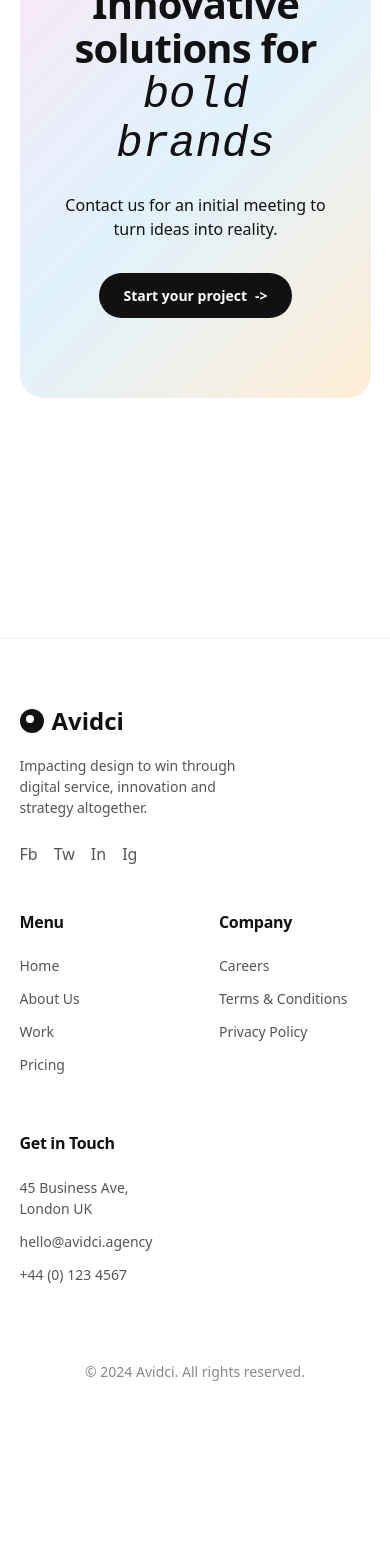
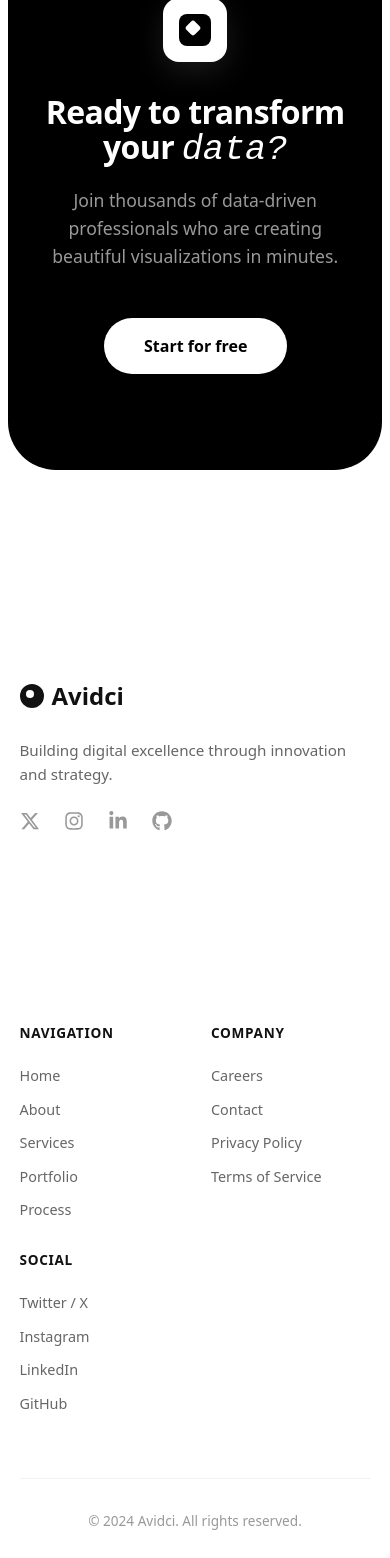
Before and after one commit to sanjaii1/arcadium, a Next.js app: page / in a window 390 px wide. Shown: the part 9220-10778 px from the top of the page. Before the commit the page ends 10634 px from the top, so only its background shows below. Built offline with nearby package versions, Linux system fonts and the light colour scheme.

Commit message:
feat: implement CTA banner, contact modal, and footer components with associated styling

```diff
--- a/package.json
+++ b/package.json
@@ -15,6 +15,7 @@
     "postcss": "^8.5.12",
     "react": "19.2.3",
     "react-dom": "19.2.3",
+    "react-icons": "^5.6.0",
     "tailwindcss": "^4.2.4"
   },
   "devDependencies": {
--- a/src/app/components/CTABanner.tsx
+++ b/src/app/components/CTABanner.tsx
@@ -2,20 +2,35 @@
 import styles from "../page.module.css";
 import ScrollReveal from "./ScrollReveal";
 
-export default function CTABanner() {
+interface CTABannerProps {
+  onStartClick?: () => void;
+}
+
+export default function CTABanner({ onStartClick }: CTABannerProps) {
   return (
-    <section className={styles.section}>
+    <section className={styles.sectionWide}>
       <ScrollReveal distance={50} duration={900}>
         <div className={styles.footerBanner}>
-          <ScrollReveal delay={0} distance={30} duration={800}>
-            <h2>Innovative solutions for <span className="serif-italic">bold brands</span></h2>
+          <ScrollReveal delay={100} distance={30} duration={800}>
+            <div className={styles.footerBannerIcon}>
+              <div className={styles.footerBannerIconInner}></div>
+            </div>
           </ScrollReveal>
-          <ScrollReveal delay={150} distance={25} duration={800}>
-            <p style={{ marginBottom: "2rem" }}>Contact us for an initial meeting to turn ideas into reality.</p>
+
+          <ScrollReveal delay={200} distance={30} duration={800}>
+            <h2>Ready to transform your <span className="serif-italic">data?</span></h2>
           </ScrollReveal>
-          <ScrollReveal delay={280} distance={20} duration={800}>
-            <button className={styles.headerBtn} style={{ margin: "0 auto" }}>
-              Start your project <span>-&gt;</span>
+
+          <ScrollReveal delay={300} distance={25} duration={800}>
+            <p>Join thousands of data-driven professionals who are creating beautiful visualizations in minutes.</p>
+          </ScrollReveal>
+
+          <ScrollReveal delay={450} distance={20} duration={800}>
+            <button
+              className={styles.footerBannerBtn}
+              onClick={onStartClick}
+            >
+              Start for free
             </button>
           </ScrollReveal>
         </div>
--- /dev/null
+++ b/src/app/components/ContactModal.tsx
@@ -0,0 +1,105 @@
+"use client";
+import styles from "../page.module.css";
+import { motion, AnimatePresence } from "framer-motion";
+import { FaTimes } from "react-icons/fa";
+import { useEffect } from "react";
+
+interface ContactModalProps {
+  isOpen: boolean;
+  onClose: () => void;
+}
+
+export default function ContactModal({ isOpen, onClose }: ContactModalProps) {
+  useEffect(() => {
+    if (isOpen) {
+      document.body.style.overflow = 'hidden';
+    } else {
+      document.body.style.overflow = 'unset';
+    }
+    return () => {
+      document.body.style.overflow = 'unset';
+    };
+  }, [isOpen]);
+
+  return (
+    <AnimatePresence>
+      {isOpen && (
+        <motion.div
+          className={styles.modalBackdrop}
+          initial={{ opacity: 0 }}
+          animate={{ opacity: 1 }}
+          exit={{ opacity: 0 }}
+          onClick={onClose}
+        >
+          <motion.div
+            className={styles.modalContent}
+            initial={{ scale: 0.9, opacity: 0, y: 20 }}
+            animate={{ scale: 1, opacity: 1, y: 0 }}
+            exit={{ scale: 0.9, opacity: 0, y: 20 }}
+            transition={{ type: "spring", damping: 25, stiffness: 300 }}
+            onClick={(e) => e.stopPropagation()}
+          >
+            <div className={styles.modalClose} onClick={onClose}>
+              <FaTimes />
+            </div>
+
+            <div className={styles.modalFormGrid}>
+              <div className={styles.contactInfoSide}>
+                <h2 style={{ fontSize: '3rem', fontWeight: 800, marginBottom: '2rem', lineHeight: 1 }}>Let's build something <span className="serif-italic">great.</span></h2>
+                <div className={styles.infoBlock}>
+                  <h5>Manhattan, New York</h5>
+                  <p>2024</p>
+                </div>
+                <div className={styles.infoBlock}>
+                  <h5>Email us</h5>
+                  <p>hello@avidci.agency</p>
+                </div>
+                <div className={styles.infoBlock}>
+                  <h5>Office hours</h5>
+                  <p>Mon - Fri: 11 AM - 2 PM</p>
+                </div>
+              </div>
+
+              <div className={styles.contactFormSide}>
+                <div className={styles.formField}>
+                  <label>Name (required)</label>
+                  <div className={styles.formRow}>
+                    <input type="text" placeholder="First Name" className={styles.formInput} />
+                    <input type="text" placeholder="Last Name" className={styles.formInput} />
+                  </div>
+                </div>
+
+                <div className={styles.formField}>
+                  <label>Service</label>
+                  <select className={styles.formSelect}>
+                    <option value="">Select a service</option>
+                    <option value="design">Design</option>
+                    <option value="development">Development</option>
+                    <option value="strategy">Strategy</option>
+                  </select>
+                </div>
+
+                <div className={styles.formField}>
+                  <label>Email (required)</label>
+                  <input type="email" placeholder="Your Email" className={styles.formInput} />
+                </div>
+
+                <div className={styles.formField}>
+                  <label>Project description</label>
+                  <textarea placeholder="Tell us about your project" className={styles.formInput} rows={3}></textarea>
+                </div>
+
+                <div className={styles.formCheckboxRow}>
+                  <input type="checkbox" id="modal-newsletter" />
+                  <label htmlFor="modal-newsletter">Sign up for news and updates</label>
+                </div>
+
+                <button className={styles.submitBtn}>Send Message</button>
+              </div>
+            </div>
+          </motion.div>
+        </motion.div>
+      )}
+    </AnimatePresence>
+  );
+}
--- a/src/app/components/Footer.tsx
+++ b/src/app/components/Footer.tsx
@@ -1,48 +1,95 @@
+"use client";
 import styles from "../page.module.css";
+import { FaInstagram, FaLinkedinIn, FaGithub } from "react-icons/fa";
+import { FaXTwitter } from "react-icons/fa6";
+import { motion } from "framer-motion";
 
 export default function Footer() {
+  const containerVariants = {
+    hidden: { opacity: 0, y: 20 },
+    visible: {
+      opacity: 1,
+      y: 0,
+      transition: {
+        duration: 0.6,
+        staggerChildren: 0.1
+      }
+    }
+  };
+
+  const itemVariants = {
+    hidden: { opacity: 0, y: 10 },
+    visible: { opacity: 1, y: 0 }
+  };
+
   return (
-    <>
-      <footer className={styles.footer}>
-        <div className={styles.footerCol}>
-          <div className={styles.logo} style={{ marginBottom: '1rem' }}>
+    <footer className={styles.compactFooter}>
+      <motion.div
+        className={styles.compactFooterContent}
+        initial="hidden"
+        whileInView="visible"
+        viewport={{ once: true, amount: 0.1 }}
+        variants={containerVariants}
+      >
+        <div className={styles.compactFooterTop}>
+          <div className={styles.compactFooterBrand}>
+            <div className={styles.logo}>
               <div className={styles.logoCircle}></div>
               Avidci
             </div>
-          <p className={styles.footerDesc}>Impacting design to win through digital service, innovation and strategy altogether.</p>
-          <div className={styles.footerSocials}>
-            <span>Fb</span> <span>Tw</span> <span>In</span> <span>Ig</span>
+            <p className={styles.compactFooterTagline}>Building digital excellence through innovation and strategy.</p>
+            <div className={styles.compactFooterSocials}>
+              <a href="#"><FaXTwitter /></a>
+              <a href="#"><FaInstagram /></a>
+              <a href="#"><FaLinkedinIn /></a>
+              <a href="#"><FaGithub /></a>
             </div>
           </div>
-        <div className={styles.footerCol}>
-          <h4>Menu</h4>
+
+          <div className={styles.compactFooterLinksGrid}>
+            <div className={styles.compactFooterLinkCol}>
+              <h4>Navigation</h4>
               <ul>
                 <li>Home</li>
-            <li>About Us</li>
-            <li>Work</li>
-            <li>Pricing</li>
+                <li>About</li>
+                <li>Services</li>
+                <li>Portfolio</li>
+                <li>Process</li>
               </ul>
             </div>
-        <div className={styles.footerCol}>
+            <div className={styles.compactFooterLinkCol}>
               <h4>Company</h4>
               <ul>
                 <li>Careers</li>
-            <li>Terms &amp; Conditions</li>
+                <li>Contact</li>
                 <li>Privacy Policy</li>
+                <li>Terms of Service</li>
               </ul>
             </div>
-        <div className={styles.footerCol}>
-          <h4>Get in Touch</h4>
+            <div className={styles.compactFooterLinkCol}>
+              <h4>Social</h4>
               <ul>
-            <li>45 Business Ave, London UK</li>
-            <li>hello@avidci.agency</li>
-            <li>+44 (0) 123 4567</li>
+                <li>Twitter / X</li>
+                <li>Instagram</li>
+                <li>LinkedIn</li>
+                <li>GitHub</li>
               </ul>
             </div>
+          </div>
+        </div>
+
+        <div className={styles.compactFooterBottom}>
+          <div className={styles.compactFooterDivider}></div>
+          <div className={styles.compactFooterBottomFlex}>
+            <span>© 2024 Avidci. All rights reserved.</span>
+            <div className={styles.compactFooterLegal}>
+              <span>Terms</span>
+              <span>Privacy</span>
+              <span>Cookies</span>
+            </div>
+          </div>
+        </div>
+      </motion.div>
     </footer>
-      <div className={styles.footerBottom} style={{ textAlign: 'center', padding: '2rem', color: 'var(--text-light)', fontSize: '0.875rem' }}>
-        © 2024 Avidci. All rights reserved.
-      </div>
-    </>
   );
 }
--- a/src/app/page.module.css
+++ b/src/app/page.module.css
@@ -3,6 +3,14 @@
   flex-direction: column;
   width: 100%;
 }
+
+.ctaFooterWrapper {
+  /* background: #f5f5f5; */
+  width: 100%;
+  padding-top: 4rem;
+  padding-bottom: 0rem;
+}
+
 
 /* Header */
 .header {
@@ -196,7 +204,7 @@
   height: 380px;
   border-radius: 24px;
   object-fit: cover;
-  box-shadow: 0 20px 40px rgba(0,0,0,0.1);
+  box-shadow: 0 20px 40px rgba(0, 0, 0, 0.1);
   transition: transform 0.4s cubic-bezier(0.175, 0.885, 0.32, 1.275), box-shadow 0.4s ease;
 }
 
@@ -206,7 +214,7 @@
 
 .heroTrackImage:hover {
   transform: translateY(-1rem) scale(1.05);
-  box-shadow: 0 30px 60px rgba(0,0,0,0.15);
+  box-shadow: 0 30px 60px rgba(0, 0, 0, 0.15);
   z-index: 10;
 }
 
@@ -294,8 +302,8 @@
   display: flex;
   align-items: center;
   gap: 1.5rem;
-  border: 1px solid rgba(0,0,0,0.04);
-  box-shadow: 0 4px 20px rgba(0,0,0,0.03);
+  border: 1px solid rgba(0, 0, 0, 0.04);
+  box-shadow: 0 4px 20px rgba(0, 0, 0, 0.03);
   cursor: pointer;
   transition: all 0.3s ease;
 }
@@ -357,6 +365,14 @@
   margin: 0 auto;
   width: 100%;
 }
+
+.sectionWide {
+  padding: 0 2% var(--spacing-section);
+  max-width: 1400px;
+  margin: 0 auto;
+  width: 100%;
+}
+
 
 .missionText {
   font-size: clamp(1.5rem, 3.5vw, 2.5rem);
@@ -573,7 +589,8 @@
   top: 1.5rem;
   bottom: 1.5rem;
   right: 1.5rem;
-  width: calc(100% - 290px); /* Takes up remaining space after text/icon */
+  width: calc(100% - 290px);
+  /* Takes up remaining space after text/icon */
   border-radius: 16px;
   overflow: hidden;
   opacity: 0;
@@ -604,9 +621,11 @@
   .servicesNewGrid {
     flex-direction: column;
   }
+
   .servicesNewCard.active {
     flex: none;
   }
+
   .cardImageContainer {
     width: 50%;
   }
@@ -622,6 +641,7 @@
     margin-top: 1rem;
     bottom: auto;
   }
+
   .servicesNewTextContainer {
     width: 100%;
   }
@@ -1143,78 +1163,391 @@
 
 /* Footer Banner */
 .footerBanner {
-  background: linear-gradient(135deg, var(--pastel-pink), var(--pastel-blue), var(--pastel-orange));
-  border-radius: var(--border-radius-lg);
-  padding: 5rem 2rem;
+  background: #000;
+  border-radius: 48px;
+  padding: 6rem 2rem;
   text-align: center;
-  margin-bottom: var(--spacing-section);
+  margin-bottom: 1.5rem;
+  color: white;
+  display: flex;
+  flex-direction: column;
+  align-items: center;
+  position: relative;
+  overflow: hidden;
+}
+
+
+.footerBannerIcon {
+  width: 64px;
+  height: 64px;
+  background: white;
+  border-radius: 16px;
+  display: flex;
+  align-items: center;
+  justify-content: center;
+  margin-bottom: 2rem;
+  box-shadow: 0 10px 30px rgba(255, 255, 255, 0.1);
+}
+
+.footerBannerIconInner {
+  width: 32px;
+  height: 32px;
+  background: #000;
+  border-radius: 8px;
+  position: relative;
+}
+
+.footerBannerIconInner::after {
+  content: '';
+  position: absolute;
+  top: 8px;
+  left: 8px;
+  width: 12px;
+  height: 12px;
+  background: white;
+  border-radius: 3px;
+  transform: rotate(45deg);
 }
 
 .footerBanner h2 {
-  font-size: 2.5rem;
+  font-size: clamp(2rem, 4vw, 3.5rem);
+  font-weight: 600;
+  margin-bottom: 1rem;
+  letter-spacing: -0.02em;
+}
+
+.footerBanner p {
+  color: #999;
+  font-size: 1.1rem;
+  max-width: 500px;
+  margin-bottom: 3rem;
+  line-height: 1.6;
+}
+
+.footerBannerBtn {
+  background: white;
+  color: #000;
+  padding: 1rem 2.5rem;
+  border-radius: var(--border-radius-full);
+  font-weight: 600;
+  font-size: 1rem;
+  transition: transform 0.2s, box-shadow 0.2s;
+  border: none;
+  cursor: pointer;
+}
+
+.footerBannerBtn:hover {
+  transform: translateY(-2px);
+  box-shadow: 0 10px 20px rgba(255, 255, 255, 0.15);
+}
+
+/* Compact Footer */
+.compactFooter {
+  width: 100%;
+  padding: 4rem 5% 2rem;
+  background: transparent;
+  color: #111;
+  max-width: 1400px;
+  margin: 0 auto;
+}
+
+.compactFooterContent {
+  width: 100%;
+}
+
+.compactFooterTop {
+  display: flex;
+  justify-content: space-between;
+  gap: 4rem;
+  margin-bottom: 4rem;
+  width: 100%;
+}
+
+
+@media(max-width: 900px) {
+  .compactFooterTop {
+    flex-direction: column;
+    gap: 3rem;
+  }
+}
+
+.compactFooterBrand {
+  flex: 0 0 300px;
+  display: flex;
+  flex-direction: column;
+  gap: 1.5rem;
+}
+
+
+.compactFooterTagline {
+  color: #666;
+  font-size: 0.95rem;
+  line-height: 1.6;
+}
+
+.compactFooterSocials {
+  display: flex;
+  gap: 1.5rem;
+  font-size: 1.25rem;
+}
+
+.compactFooterSocials a {
+  color: #999;
+  transition: color 0.2s;
+}
+
+.compactFooterSocials a:hover {
+  color: #000;
+}
+
+.compactFooterLinksGrid {
+  flex: 1;
+  display: grid;
+  grid-template-columns: repeat(3, 1fr);
+  gap: 2rem;
+  min-width: 0;
+}
+
+
+@media(max-width: 600px) {
+  .compactFooterLinksGrid {
+    grid-template-columns: repeat(2, 1fr);
+    gap: 2rem;
+  }
+}
+
+.compactFooterLinkCol h4 {
+  font-size: 0.85rem;
+  font-weight: 700;
+  text-transform: uppercase;
+  letter-spacing: 0.05em;
   margin-bottom: 1.5rem;
-}
-
-/* Footer */
-.footer {
-  padding: 4rem 5%;
+  color: #111;
+}
+
+.compactFooterLinkCol ul {
+  list-style: none;
+  padding: 0;
+  margin: 0;
+  display: flex;
+  flex-direction: column;
+  gap: 0.75rem;
+}
+
+.compactFooterLinkCol li {
+  color: #666;
+  font-size: 0.9rem;
+  cursor: pointer;
+  transition: color 0.2s;
+  list-style: none;
+}
+
+.compactFooterLinkCol li:hover {
+  color: #000;
+}
+
+.compactFooterDivider {
+  height: 1px;
+  background: rgba(0,0,0,0.05);
+  margin-bottom: 2rem;
+  width: 100%;
+}
+
+.compactFooterBottom {
+  width: 100%;
+}
+
+.compactFooterBottomFlex {
+  display: flex;
+  justify-content: space-between;
+  align-items: center;
+  font-size: 0.85rem;
+  color: #999;
+}
+
+@media(max-width: 600px) {
+  .compactFooterBottomFlex {
+    flex-direction: column;
+    gap: 1.5rem;
+    text-align: center;
+  }
+}
+
+.compactFooterLegal {
+  display: flex;
+  gap: 2rem;
+}
+
+.compactFooterLegal span {
+  cursor: pointer;
+  transition: color 0.2s;
+}
+
+.compactFooterLegal span:hover {
+  color: #000;
+}
+
+
+/* Contact Modal */
+.modalBackdrop {
+  position: fixed;
+  top: 0;
+  left: 0;
+  width: 100%;
+  height: 100%;
+  background: rgba(0, 0, 0, 0.6);
+  backdrop-filter: blur(10px);
+  z-index: 1000;
+  display: flex;
+  align-items: center;
+  justify-content: center;
+  padding: 2rem;
+}
+
+.modalContent {
+  background: white;
+  width: 100%;
+  max-width: 1000px;
+  max-height: 90vh;
+  border-radius: 32px;
+  position: relative;
+  overflow-y: auto;
+  padding: 3.5rem;
+  box-shadow: 0 30px 60px rgba(0, 0, 0, 0.2);
+  scrollbar-width: none;
+  /* Firefox */
+  -ms-overflow-style: none;
+  /* IE and Edge */
+}
+
+.modalContent::-webkit-scrollbar {
+  display: none;
+  /* Chrome, Safari and Opera */
+}
+
+
+@media(max-width: 768px) {
+  .modalContent {
+    padding: 2.5rem 1.5rem;
+  }
+}
+
+.modalClose {
+  position: absolute;
+  top: 1.5rem;
+  right: 1.5rem;
+  width: 44px;
+  height: 44px;
+  border-radius: 50%;
+  background: #f5f5f5;
+  display: flex;
+  align-items: center;
+  justify-content: center;
+  cursor: pointer;
+  transition: all 0.2s;
+  font-size: 1.25rem;
+  color: #000;
+  z-index: 10;
+}
+
+.modalClose:hover {
+  background: #000;
+  color: white;
+  transform: rotate(90deg);
+}
+
+.modalFormGrid {
   display: grid;
-  grid-template-columns: 2fr 1fr 1fr 1fr;
+  grid-template-columns: 1fr 1.2fr;
   gap: 3rem;
-  max-width: 1200px;
-  margin: 0 auto;
-  border-top: 1px solid rgba(0, 0, 0, 0.05);
-  padding-bottom: 2rem;
-}
-
-@media(max-width: 768px) {
-  .footer {
-    grid-template-columns: 1fr 1fr;
-  }
-
-  .footerCol:first-child {
-    grid-column: 1 / -1;
-  }
-}
-
-.footerLogo {
-  margin-bottom: 1rem;
-}
-
-.footerDesc {
-  color: var(--text-secondary);
-  font-size: 0.875rem;
-  margin-bottom: 1.5rem;
-  max-width: 250px;
-}
-
-.footerSocials {
-  display: flex;
-  gap: 1rem;
-  color: var(--text-secondary);
-}
-
-.footerCol h4 {
-  margin-bottom: 1.5rem;
+}
+
+
+@media(max-width: 900px) {
+  .modalFormGrid {
+    grid-template-columns: 1fr;
+    gap: 3rem;
+  }
+}
+
+/* Reusing Contact Form Styles for Modal */
+.contactFormSide {
+  display: flex;
+  flex-direction: column;
+  gap: 1.5rem;
+}
+
+.formRow {
+  display: flex;
+  gap: 1.5rem;
+}
+
+.formField {
+  flex: 1;
+  display: flex;
+  flex-direction: column;
+  gap: 0.5rem;
+}
+
+.formField label {
+  font-size: 0.8rem;
+  font-weight: 700;
+  color: #111;
+  text-transform: uppercase;
+  letter-spacing: 0.05em;
+}
+
+.formInput {
+  border: none;
+  border-bottom: 1px solid #eee;
+  padding: 0.75rem 0;
   font-size: 1rem;
-}
-
-.footerCol ul {
-  list-style: none;
-}
-
-.footerCol li {
-  margin-bottom: 0.75rem;
-  color: var(--text-secondary);
-  font-size: 0.875rem;
-}
-
-.footerBottom {
-  text-align: center;
-  padding: 2rem;
-  color: var(--text-light);
-  font-size: 0.875rem;
-}
+  outline: none;
+  transition: border-color 0.2s;
+  background: transparent;
+}
+
+.formInput:focus {
+  border-color: #000;
+}
+
+.formSelect {
+  border: none;
+  border-bottom: 1px solid #eee;
+  padding: 0.75rem 0;
+  font-size: 1rem;
+  outline: none;
+  background: transparent;
+  cursor: pointer;
+}
+
+.formCheckboxRow {
+  display: flex;
+  align-items: center;
+  gap: 0.75rem;
+  font-size: 0.85rem;
+  font-weight: 500;
+  color: #666;
+}
+
+.submitBtn {
+  background: #000;
+  color: white;
+  padding: 1rem 2.5rem;
+  border-radius: 999px;
+  font-weight: 600;
+  font-size: 1rem;
+  align-self: flex-start;
+  margin-top: 1rem;
+  transition: all 0.2s;
+}
+
+.submitBtn:hover {
+  transform: translateY(-2px);
+  box-shadow: 0 10px 20px rgba(0, 0, 0, 0.1);
+}
+
+
 
 /* ─── About Section ─────────────────────────────────────────────── */
 .aboutSection {
@@ -1287,6 +1620,7 @@
   .aboutGrid {
     grid-template-columns: 1fr 1fr;
   }
+
   .aboutRightCol {
     grid-column: 1 / -1;
     flex-direction: row !important;
--- a/src/app/page.tsx
+++ b/src/app/page.tsx
@@ -1,3 +1,5 @@
+"use client";
+import { useState } from "react";
 import styles from "./page.module.css";
 import Header from "./components/Header";
 import Hero from "./components/Hero";
@@ -12,8 +14,14 @@ import FAQ from "./components/FAQ";
 import Awards from "./components/Awards";
 import CTABanner from "./components/CTABanner";
 import Footer from "./components/Footer";
+import ContactModal from "./components/ContactModal";
 
 export default function Home() {
+  const [isContactModalOpen, setIsContactModalOpen] = useState(false);
+
+  const openContactModal = () => setIsContactModalOpen(true);
+  const closeContactModal = () => setIsContactModalOpen(false);
+
   return (
     <main className={styles.main}>
       <Header />
@@ -27,8 +35,10 @@ export default function Home() {
       {/* <Pricing /> */}
       <FAQ />
       {/* <Awards /> */}
-      <CTABanner />
+      <CTABanner onStartClick={openContactModal} />
       <Footer />
+
+      <ContactModal isOpen={isContactModalOpen} onClose={closeContactModal} />
     </main>
   );
 }
```
Also changed, not shown: 1 other file (tests, documents, lock files or other folders). Lines whose indentation alone changed are shown as unchanged.
